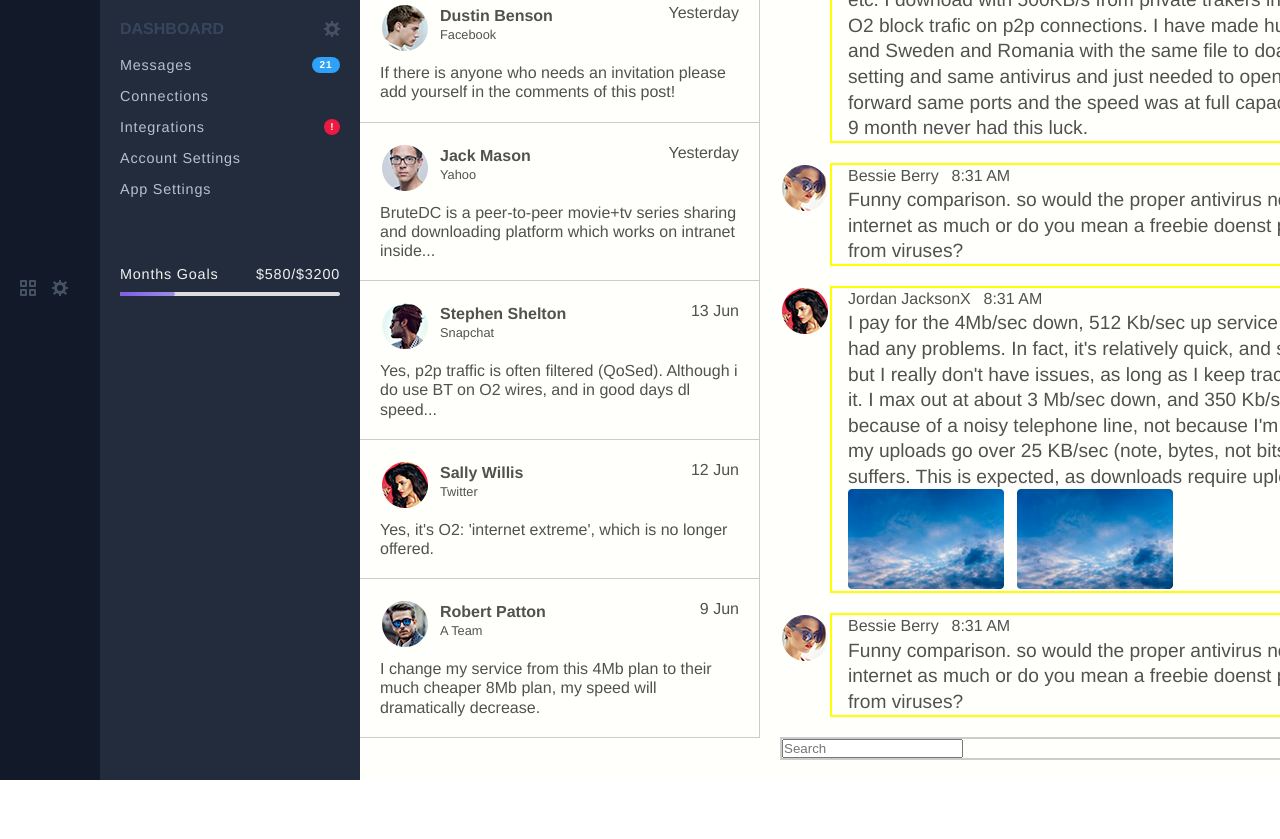
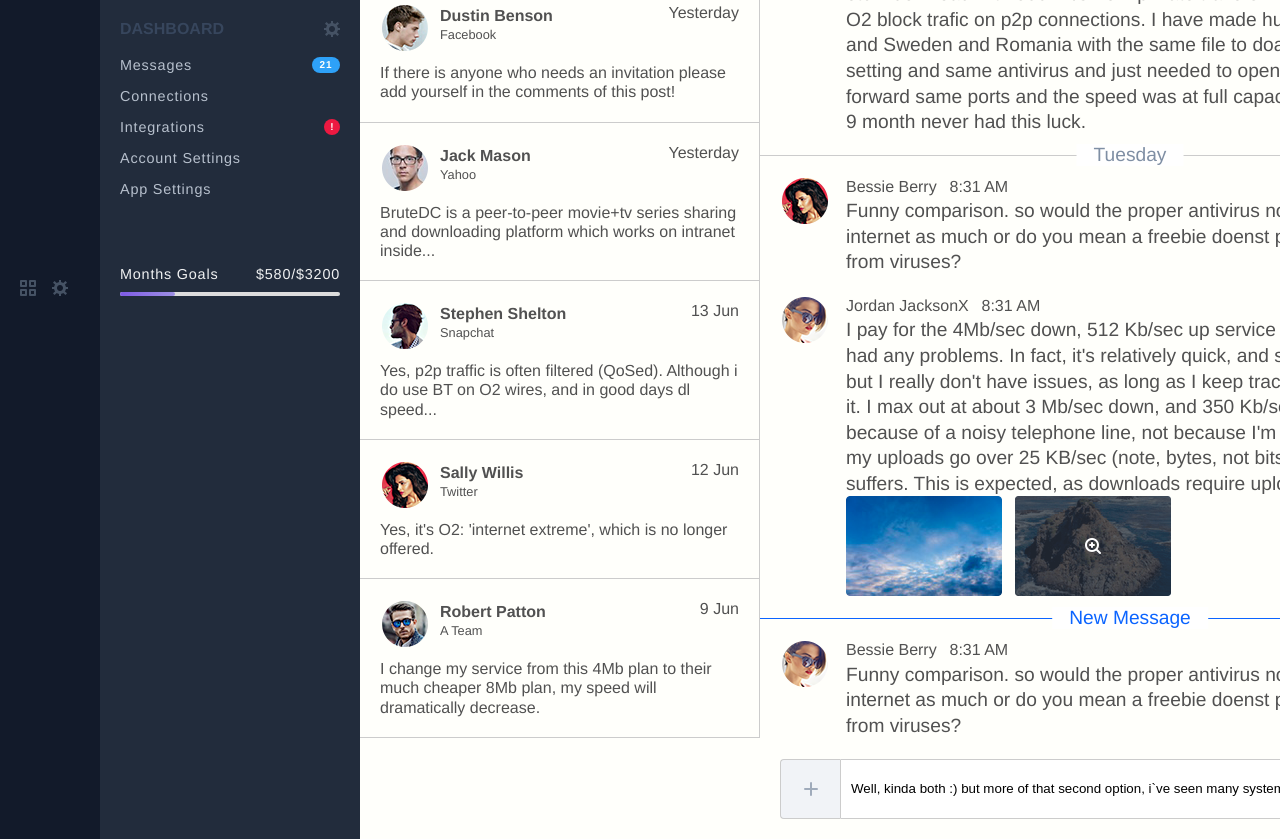
Before and after one commit to dukeluo/IFE2018-Base, a plain HTML site: page day12-15/index.html in a window 1280 px wide. Shown: the part 484-1323 px from the top of the page. Before the commit the page ends 1264 px from the top, so only its background shows below. Drawn offline with Linux system fonts and the light colour scheme.

Commit message:
update day12-15

```diff
--- a/day12-15/index.html
+++ b/day12-15/index.html
@@ -242,6 +242,7 @@
             </div>
             </div>
           </article>
+          <div class="message_time" date="Tuesday"></div>
           <article>
             <span class="avatar"></span>
             <div class="message_wrapper">
@@ -263,11 +264,12 @@
               </div>
               <div class="content">
                 <p>I pay for the 4Mb/sec down, 512 Kb/sec up service from O2, and haven't had any problems. In fact, it's relatively quick, and stable. It's not perfect, but I really don't have issues, as long as I keep track of what I'm doing on it. I max out at about 3 Mb/sec down, and 350 Kb/sec up. Probably because of a noisy telephone line, not because I'm being throttled. When my uploads go over 25 KB/sec (note, bytes, not bits), my download speed suffers. This is expected, as downloads require upload bandwidth as well. </p>
-                <img src="img/img.png" alt="a picture">
-                <img src="img/img.png" alt="a picture" class="active_img">
+                <img src="img/img1.png" alt="a picture" />
+                <img src="img/img2.png" alt="a picture" />
               </div>
             </div>
           </article>
+          <div class="message_time" date="New Message"></div>
           <article>
             <span class="avatar"></span>
             <div class="message_wrapper">
@@ -281,9 +283,9 @@
             </div>
           </article>
           <div class="message_add">
-          <span class="add_item"></span>
-          <input class="add_field" type="search" placeholder="Search">
-        </div>
+            <span class="add_item"></span>
+            <input class="add_field" type="text" value="Well, kinda both :) but more of that second option, i`ve seen many systems infected and crawling with">
+          </div>
         </div>
       </div>
     </section>
--- a/day12-15/main.css
+++ b/day12-15/main.css
@@ -293,6 +293,7 @@ a {
   background-color: #fffffb;
   text-transform: capitalize;
   overflow: hidden;
+  z-index: 8;
 }
 
 .avatar {
@@ -609,7 +610,6 @@ a {
   float: left;
   width: calc(100% - 50px);
   padding-left: 16px;
-  border: 2px solid yellow;
 }
 
 #feature_area .message_content article .who p {
@@ -631,10 +631,6 @@ a {
   line-height: 1.6rem;
 }
 
-#feature_area .message_content article .content img {
-  margin-right: 10px;
-}
-
 #feature_area .message_content article:nth-child(odd) .avatar {
   background-image: url(img/p1.png);
 }
@@ -643,7 +639,63 @@ a {
   background-image: url(img/p6.png);
 }
 
-#feature_area .message_content .message_add {
-  border: 2px solid #ccc;
+#feature_area .message_content .content img {
+  display: inline-block;
+  width: 156px;
+  height: 100px;
+  margin-right: 10px;
+  border-radius: 3px;
+  overflow: hidden;
+}
+
+#feature_area .message_content .message_time {
+    position: relative;
+    height: 1px;
+    width: 100%;
+    color: #7f8fa4;
+    background-color: #ccc;
+}
+
+#feature_area .message_content .message_time::after {
+  content: attr(date);
+  position: absolute;
+  top: 0;
+  left: 50%;
+  font-size: 1.2rem;
+  transform: translate(-50%, -50%);
+  padding: 0 17px;
+  background-color: #fff;
+}
+
+#feature_area .message_content .message_time:nth-child(6) {
+  color: #0b64ff;
+  background-color: #0b64ff;
+}
+
+
+.message_add {
   margin: 20px;
+  display: flex;
+  align-items: center;
 }
+
+.add_field {
+  flex: 1;
+  height: 60px;
+  padding-left: 10px;
+  border: 1px solid #ccc;
+  border-radius: 0 4px 4px 0;
+}
+
+.add_item {
+  display: inline-block;
+  width: 60px;
+  height: 60px;
+  background-color: #f1f3f7;
+  background-image: url(img/add.png);
+  background-position: center;
+  background-repeat: no-repeat;
+  border: 1px solid #ccc;
+  border-right: none;
+  border-radius: 4px 0 0 4px;
+}
```
Also changed, not shown: day12-15/img/add.png (added), day12-15/img/img1.png (renamed from day12-15/img/img.png), day12-15/img/img2.png (added), day12-15/img/tool4.png (added).
